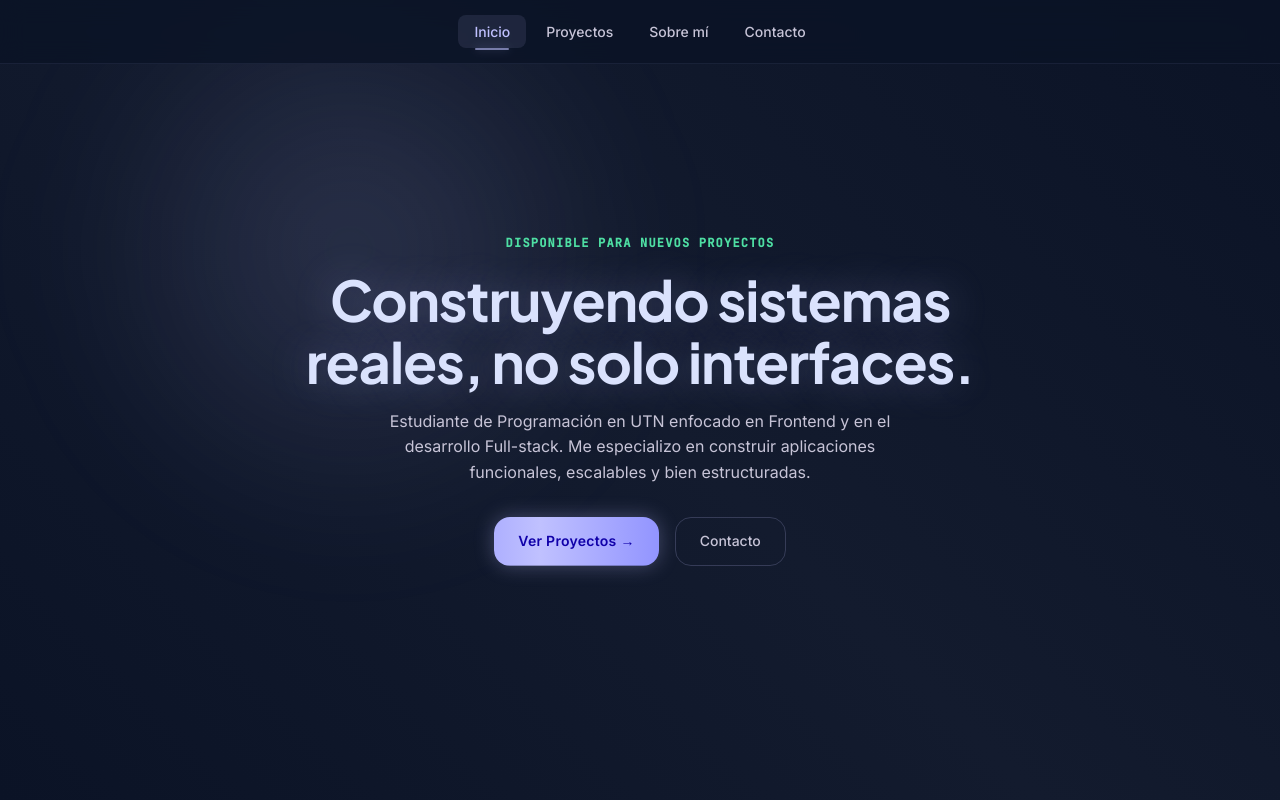
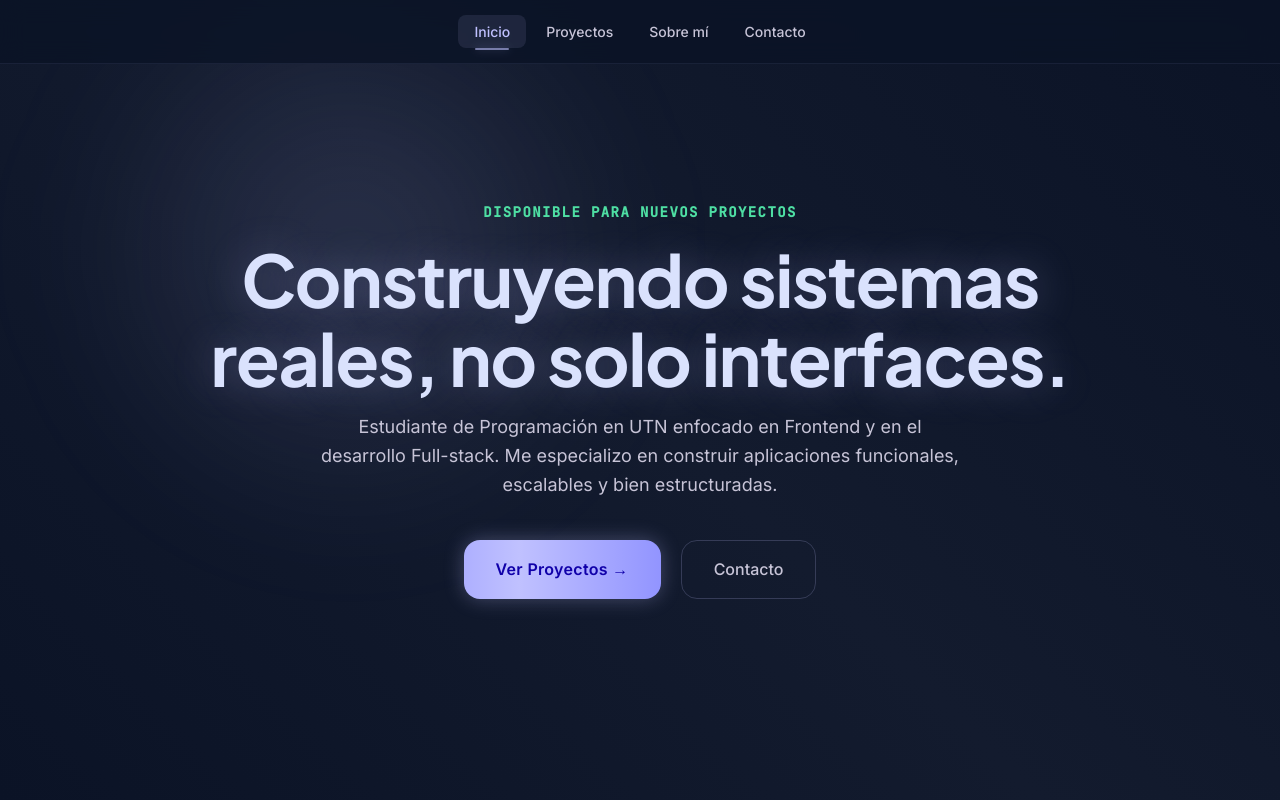
Before and after one commit to NogFait/PortaFolio, a React (Vite) app: page / in a window 1280 px wide. Shown: the top 800 px of the page. Built offline with nearby package versions, Linux system fonts and the light colour scheme.

Commit message:
Corrigiendo Hero y Navbar

```diff
--- a/src/App.css
+++ b/src/App.css
@@ -27,6 +27,8 @@ section {
   text-decoration: none;
   font-weight: 700;
   letter-spacing: 0.02em;
+  padding: 0.75rem 1.5rem;
+  font-size: 0.875rem;
   background: linear-gradient(90deg, #8083ff, #c0c1ff, #8083ff, #c0c1ff, #8083ff);
   background-size: 400% auto;
   color: #1000a9;
@@ -49,6 +51,8 @@ section {
   align-items: center;
   text-decoration: none;
   font-weight: 500;
+  padding: 0.75rem 1.5rem;
+  font-size: 0.875rem;
   color: #c7c4d7;
   background: transparent;
   border: 1px solid rgba(192, 193, 255, 0.2);
@@ -321,14 +325,14 @@ section {
 /* === LARGE DESKTOP === */
 @media (min-width: 1280px) {
   .hero-cta-primary {
-    padding: 1.25rem 2.5rem;
-    font-size: 1.125rem;
+    padding: 1rem 2rem;
+    font-size: 1rem;
     border-radius: 1rem;
   }
 
   .hero-cta-secondary {
-    padding: 1.25rem 2.5rem;
-    font-size: 1.125rem;
+    padding: 1rem 2rem;
+    font-size: 1rem;
     border-radius: 1rem;
   }
 
--- a/src/components/Hero.tsx
+++ b/src/components/Hero.tsx
@@ -3,6 +3,7 @@ import { motion, useMotionValue, useSpring, useScroll, useTransform } from 'fram
 
 const Hero = () => {
   const [isDesktop, setIsDesktop] = useState(false)
+  const [isMobile, setIsMobile] = useState(false)
   const mouseX = useMotionValue(50)
   const springX = useSpring(mouseX, { stiffness: 100, damping: 30 })
 
@@ -10,10 +11,13 @@ const Hero = () => {
   const glowY = useTransform(scrollY, [0, 400], [-50, -20])
 
   useEffect(() => {
-    const checkDesktop = () => setIsDesktop(window.innerWidth >= 1024)
-    checkDesktop()
-    window.addEventListener('resize', checkDesktop)
-    return () => window.removeEventListener('resize', checkDesktop)
+    const check = () => {
+      setIsDesktop(window.innerWidth >= 1024)
+      setIsMobile(window.innerWidth <= 768)
+    }
+    check()
+    window.addEventListener('resize', check)
+    return () => window.removeEventListener('resize', check)
   }, [])
 
   const handleMouseMove = useCallback((e: React.MouseEvent) => {
@@ -42,7 +46,7 @@ const Hero = () => {
        }} />
 
         <motion.div
-         style={{ position: 'relative', zIndex: 1, maxWidth: '800px', margin: '0 auto', textAlign: 'center' }}
+          style={{ position: 'relative', zIndex: 1, maxWidth: '900px', margin: '0 auto', textAlign: 'center' }}
           initial={{ opacity: 0, y: 30 }}
           animate={{ opacity: 1, y: 0 }}
           transition={{ duration: 1, ease: [0.16, 1, 0.3, 1] }}
@@ -53,14 +57,14 @@ const Hero = () => {
            letterSpacing: '0.1em',
            marginBottom: '1rem',
            display: 'block',
-          fontSize: '0.75rem',
+           fontSize: '0.875rem',
            fontWeight: 600,
            textTransform: 'uppercase'
          }}>DISPONIBLE PARA NUEVOS PROYECTOS</span>
 
          <h1 style={{
            fontFamily: '"Plus Jakarta Sans", sans-serif',
-          fontSize: isDesktop ? '3.5rem' : '2.5rem',
+           fontSize: isDesktop ? '4.5rem' : isMobile ? '3rem' : '3.5rem',
            lineHeight: '1.1',
            fontWeight: 700,
            color: '#dae2fd',
@@ -71,25 +75,25 @@ const Hero = () => {
 
          <p style={{
            fontFamily: '"Inter", sans-serif',
-          fontSize: '1rem',
+           fontSize: isDesktop ? '1.125rem' : '1rem',
            lineHeight: '1.6',
            color: '#c7c4d7',
-          maxWidth: '560px',
-          margin: '0 auto 2rem',
+           maxWidth: '640px',
+           margin: '0 auto 2.5rem',
            textAlign: 'center'
          }}>Estudiante de Programación en UTN enfocado en Frontend y en el desarrollo Full-stack. Me especializo en construir aplicaciones funcionales, escalables y bien estructuradas.</p>
 
          <div style={{
            display: 'flex',
-          gap: '1rem',
+           gap: '1.25rem',
            flexWrap: 'wrap',
            justifyContent: 'center'
          }}>
-          <a href="#projects" className="hero-cta-primary" style={{ padding: '0.75rem 1.5rem', fontSize: '0.875rem' }}>
+           <a href="#projects" className="hero-cta-primary">
              Ver Proyectos →
            </a>
 
-          <a href="#contact" className="hero-cta-secondary" style={{ padding: '0.75rem 1.5rem', fontSize: '0.875rem' }}>
+           <a href="#contact" className="hero-cta-secondary">
              Contacto
            </a>
          </div>
--- a/src/components/Navbar.css
+++ b/src/components/Navbar.css
@@ -192,7 +192,7 @@
   color: #c0c1ff;
 }
 
-@media (max-width: 768px) {
+@media (max-width: 500px) {
   .navbar {
     height: 56px;
   }
```
Lines whose indentation alone changed are shown as unchanged.
